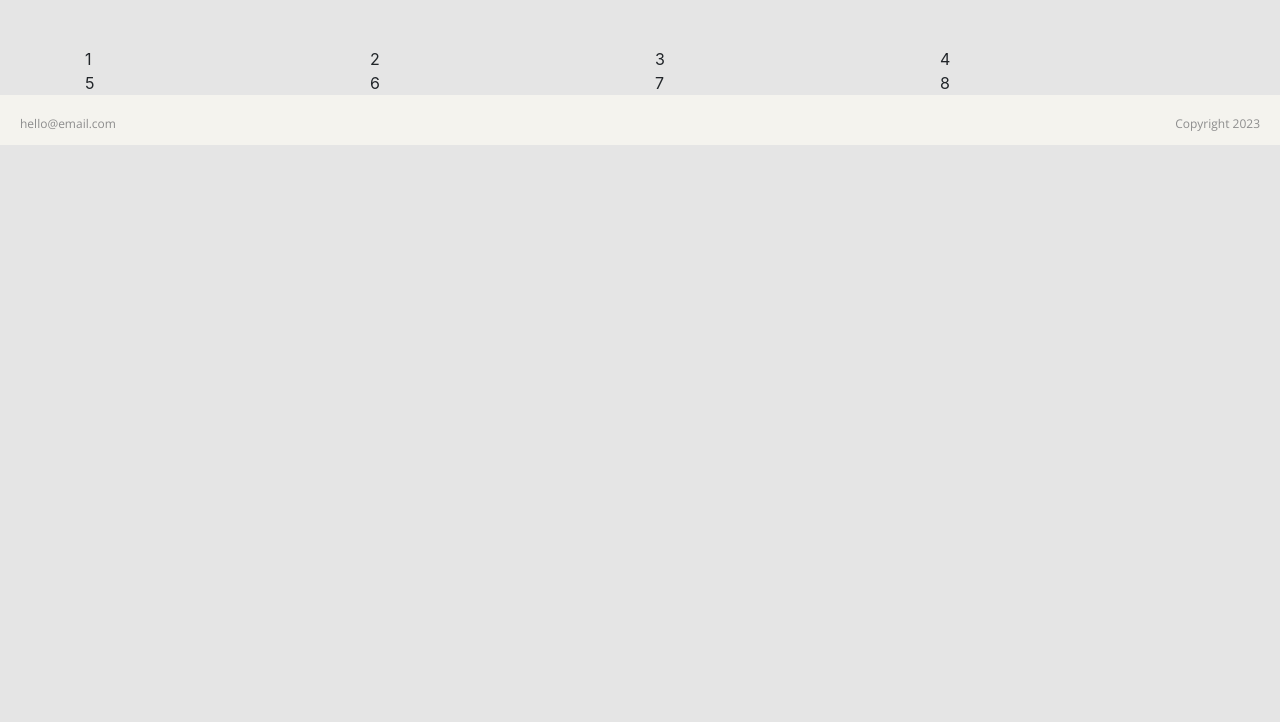
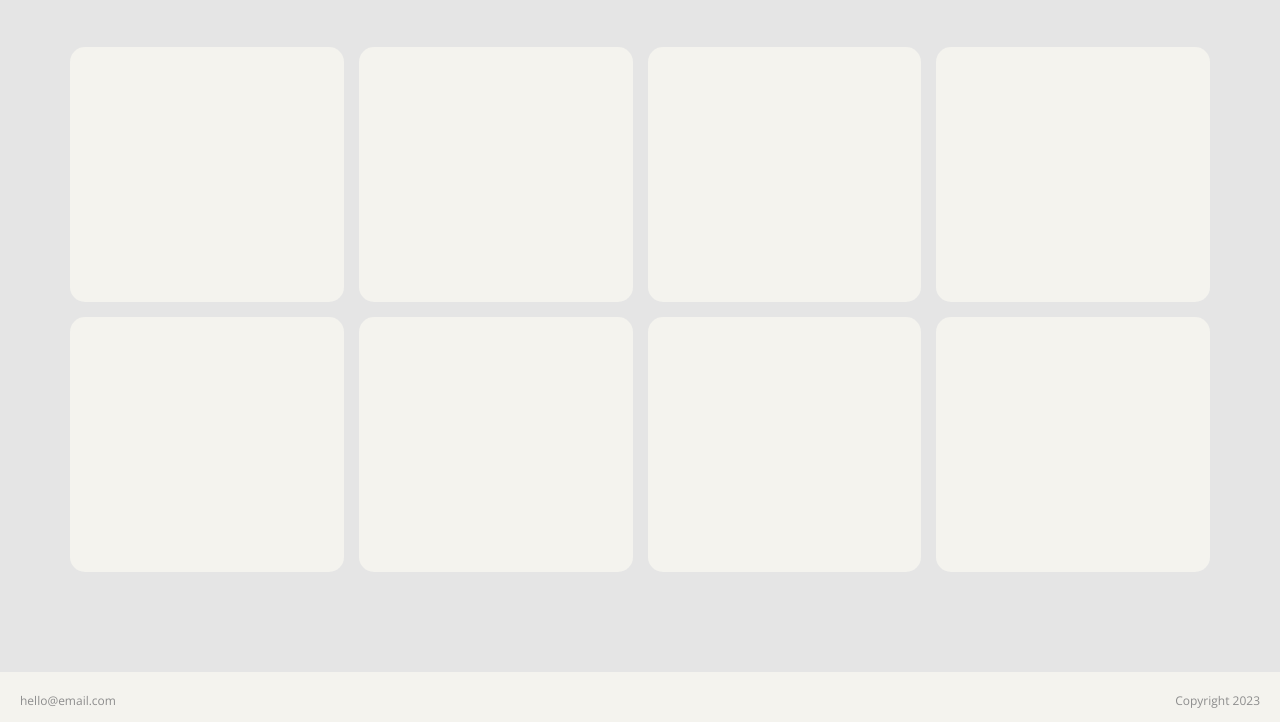
Before and after one commit to maleneivy/malene-olsen-css-frameworks-ma1, a plain HTML site: page index.html in a window 1280 px wide. Shown: the part 176-898 px from the top of the page. Before the commit the page ends 800 px from the top, so only its background shows below. Drawn offline with nearby package versions, Linux system fonts and the light colour scheme.

Commit message:
added and updated sass

```diff
--- a/index.html
+++ b/index.html
@@ -36,33 +36,33 @@
 
     <h1>Page Heading</h1>
 
-    <div class="container">
+    <div class="container-sm">
         <div class="row">
-            <div class="col-md-6 col-lg-3">
-                1
+            <div class="col-md card__body">
+
             </div>
-            <div class="col-md-6 col-lg-3">
-                2
+            <div class="col-md card__body">
+
             </div>
-            <div class="col-md-6 col-lg-3">
-                3
+            <div class="col-md card__body card__body--pink-border">
+
             </div>
-            <div class="col-md-6 col-lg-3">
-                4
+            <div class="col-md card__body">
+
             </div>
         </div>
         <div class="row">
-            <div class="col-md-6 col-lg-3">
-                5
+            <div class="col-md  card__body">
+
             </div>
-            <div class="col-md-6 col-lg-3">
-                6
+            <div class="col-md card__body card__body--pink-body">
+
             </div>
-            <div class="col-md-6 col-lg-3">
-                7
+            <div class="col-md  card__body">
+
             </div>
-            <div class="col-md-6 col-lg-3">
-                8
+            <div class="col-md  card__body card__body--pink-border">
+
             </div>
         </div>
     </div>
--- /dev/null
+++ b/sass/partials/_cards.scss
@@ -0,0 +1,14 @@
+.row {
+    gap: 15px;
+    margin-top: 15px;
+    justify-content: center;
+
+    .card__body {
+        background-color: getColour(secondary-background-color);
+        border-radius: 15px;
+        width: 355px;
+        height: 255px;
+
+        @media (max-width: $width-small) {}
+    }
+}
--- a/sass/partials/_footer.scss
+++ b/sass/partials/_footer.scss
@@ -3,6 +3,7 @@ footer {
     justify-content: space-between;
     height: 50px;
     background-color: getColour(secondary-background-color);
+    margin-top: 100px;
 
     div {
         margin: 20px;
--- a/sass/style.scss
+++ b/sass/style.scss
@@ -1,4 +1,5 @@
 @import "partials/variables";
+@import "partials/cards";
 @import "partials/typography";
 @import "partials/navbar";
 @import "partials/base";
```
Also changed, not shown: css/style.css, 3 other files.
